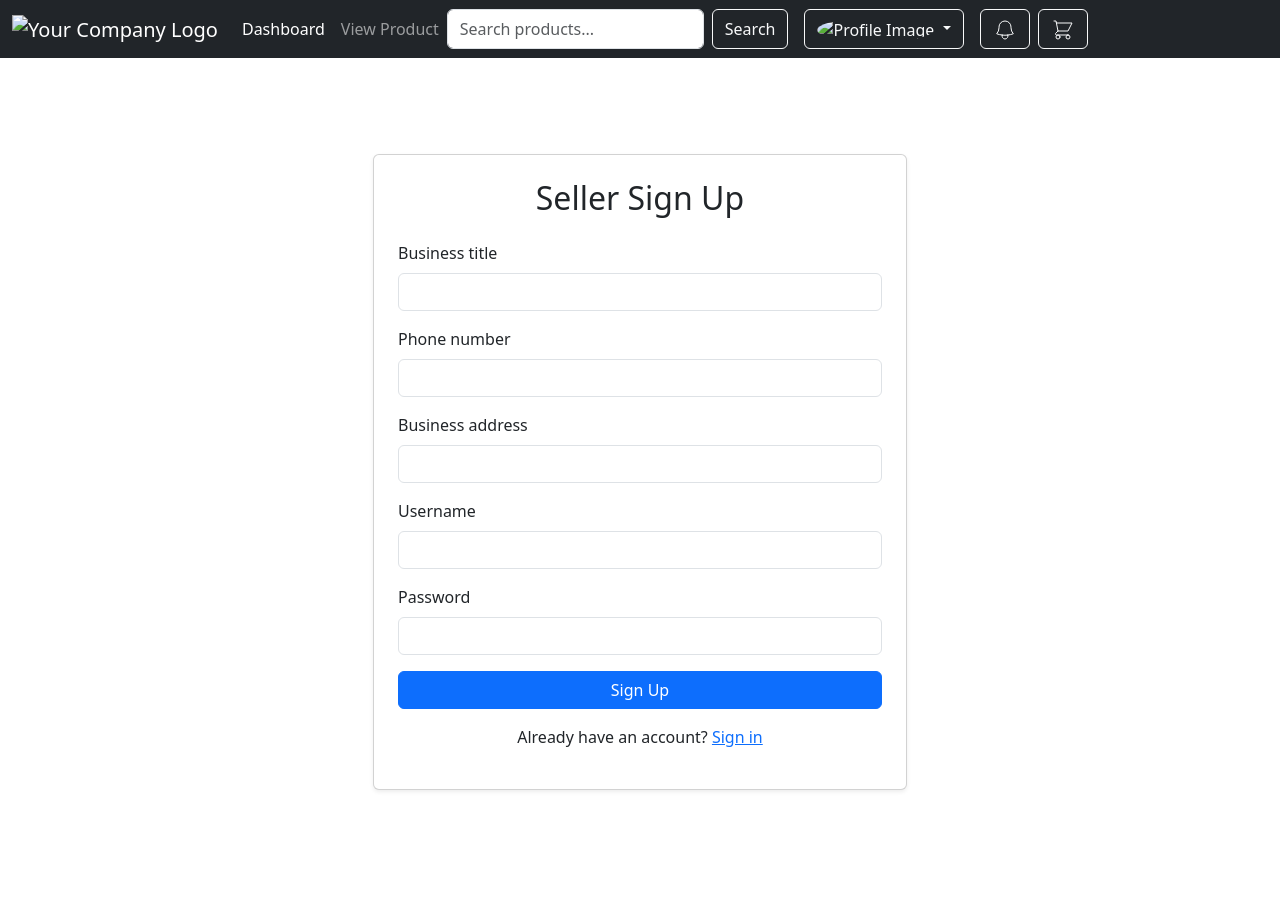
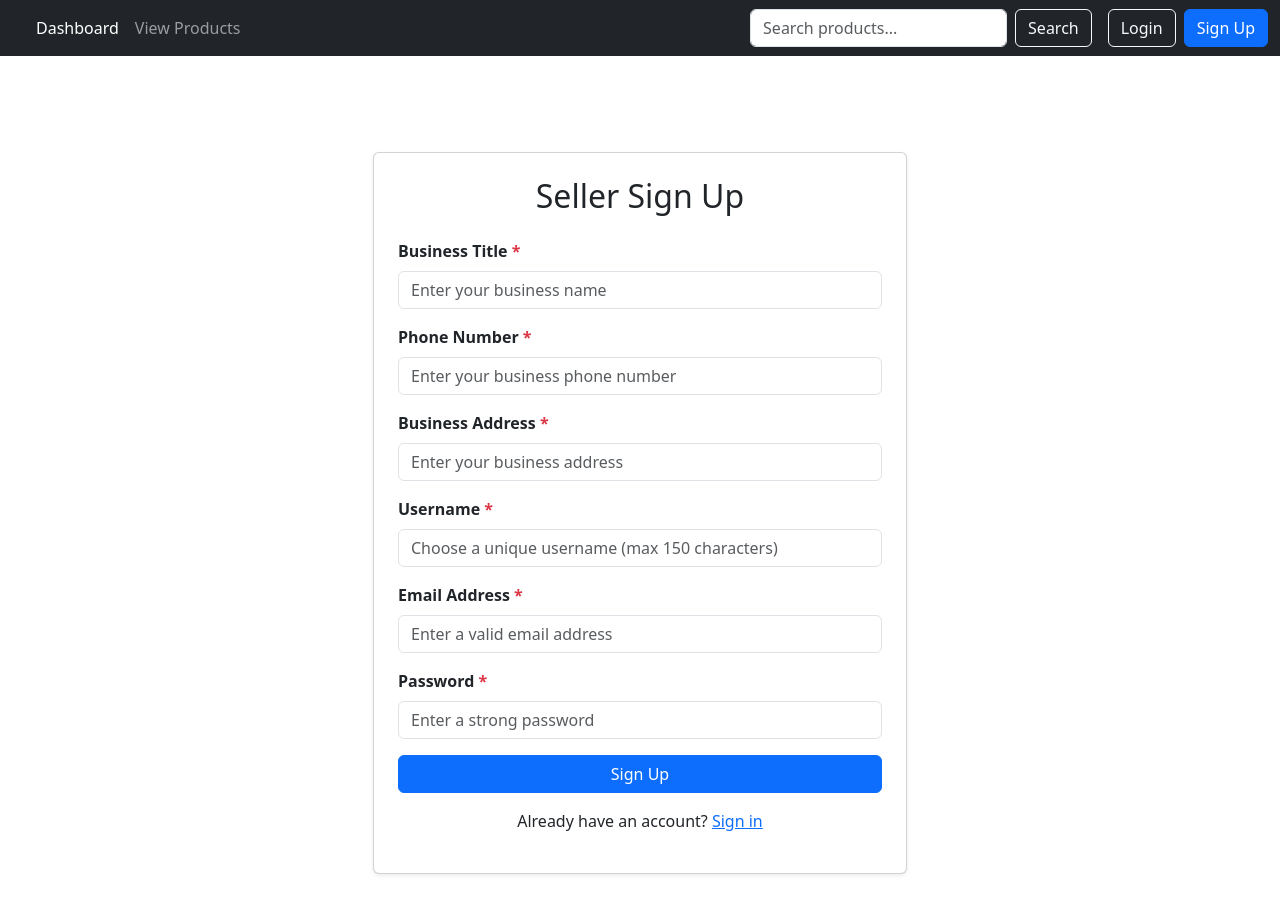
Before and after one commit to nikitamasal9/ShopSense-AI-Powered-Review-Insights, a Django app: page /auth/seller/signup/ in a window 1280 px wide. Before the commit the page ends 791 px from the top, so only its background shows below. Run offline with Django 5.2, Linux system fonts and the light colour scheme; parts of the project's set-up code (start-up, migrations or seed data) failed here and were passed over; some libraries are stand-ins or nearby versions.

Commit message:
Update the signup forms and navbar menu

```diff
--- a/shopsense/Authentication/forms.py
+++ b/shopsense/Authentication/forms.py
@@ -3,17 +3,79 @@ from django.contrib.auth.models import User
 from .models import Customer, Seller
 
 class CustomerSignUpForm(forms.ModelForm):
-    username = forms.CharField(max_length=100)
-    password = forms.CharField(widget=forms.PasswordInput)
+    username = forms.CharField(
+        max_length=150,  # Matches Django's User model max_length
+        label="Username",
+        help_text="Choose a unique username (max 150 characters)",
+        required=True
+    )
+    email = forms.EmailField(
+        label="Email Address",
+        help_text="Enter a valid email address",
+        required=True
+    )
+    password = forms.CharField(
+        widget=forms.PasswordInput,
+        label="Password",
+        help_text="Enter a strong password",
+        required=True
+    )
 
     class Meta:
         model = Customer
         fields = ['phone_number', 'address']
+        labels = {
+            'phone_number': "Phone Number",
+            'address': "Address",
+        }
+        help_texts = {
+            'phone_number': "Enter your phone number",
+            'address': "Enter your full address",
+        }
+
+    def save(self, commit=True):
+        # Override save to handle User creation separately in the view
+        customer = super().save(commit=False)
+        if commit:
+            customer.save()
+        return customer
 
 class SellerSignUpForm(forms.ModelForm):
-    username = forms.CharField(max_length=100)
-    password = forms.CharField(widget=forms.PasswordInput)
+    username = forms.CharField(
+        max_length=150,  # Matches Django's User model max_length
+        label="Username",
+        help_text="Choose a unique username (max 150 characters)",
+        required=True
+    )
+    email = forms.EmailField(
+        label="Email Address",
+        help_text="Enter a valid email address",
+        required=True
+    )
+    password = forms.CharField(
+        widget=forms.PasswordInput,
+        label="Password",
+        help_text="Enter a strong password",
+        required=True
+    )
 
     class Meta:
         model = Seller
         fields = ['business_title', 'phone_number', 'business_address']
+        labels = {
+            'business_title': "Business Title",
+            'phone_number': "Phone Number",
+            'business_address': "Business Address",
+        }
+        help_texts = {
+            'business_title': "Enter your business name",
+            'phone_number': "Enter your business phone number",
+            'business_address': "Enter your business address",
+        }
+
+    def save(self, commit=True):
+        # Override save to handle User creation separately in the view
+        seller = super().save(commit=False)
+        if commit:
+            seller.save()
+        return seller
--- a/shopsense/Authentication/templates/seller_signup.html
+++ b/shopsense/Authentication/templates/seller_signup.html
@@ -1,4 +1,4 @@
-<!-- templates/auth/customer_signup.html -->
+<!-- templates/auth/seller_signup.html -->
 {% extends 'base.html' %}
 
 {% block content %}
@@ -20,19 +20,23 @@
                         </div>
                     {% endif %}
 
-                    <form method="POST">
+                    <form method="POST" class="needs-validation" novalidate>
                         {% csrf_token %}
                         {% for field in form %}
                             <div class="mb-3">
-                                <label class="form-label" for="{{ field.id_for_label }}">
+                                <label for="{{ field.id_for_label }}" class="form-label fw-bold">
                                     {{ field.label }}
+                                    {% if field.field.required %}<span class="text-danger">*</span>{% endif %}
                                 </label>
                                 <input
-                                    type="{{ field.field.widget.input_type }}"
+                                    type="{{ field.field.widget.input_type|default:'text' }}"
                                     name="{{ field.name }}"
                                     id="{{ field.id_for_label }}"
                                     class="form-control {% if field.errors %}is-invalid{% endif %}"
-                                    value="{{ field.value|default:'' }}"
+                                    value="{{ field.value|default_if_none:'' }}"
+                                    {% if field.field.required %}required{% endif %}
+                                    placeholder="{{ field.help_text|default:'' }}"
+                                    {% if field.name == 'email' %}type="email"{% endif %}
                                 >
                                 {% if field.errors %}
                                     <div class="invalid-feedback">
@@ -60,7 +64,5 @@
     </div>
 </div>
 
-<!-- Bootstrap 5 CSS and JS -->
-<link href="https://cdn.jsdelivr.net/npm/bootstrap@5.3.0/dist/css/bootstrap.min.css" rel="stylesheet">
-<script src="https://cdn.jsdelivr.net/npm/bootstrap@5.3.0/dist/js/bootstrap.bundle.min.js"></script>
+<!-- Bootstrap dependencies should be in base.html -->
 {% endblock %}
--- a/shopsense/Authentication/urls.py
+++ b/shopsense/Authentication/urls.py
@@ -6,5 +6,9 @@ urlpatterns = [
     # path('signup/', views.sign_up, name='sign_up'),
     path('onboarding/', views.onboarding, name='onboarding'),
     path('customer/signup/', views.customer_signup, name='customer_signup'),
+    # path('search/', views.search, name='search'),
+    # path('profile/', views.profile, name='profile'),
+    # path('settings/', views.settings, name='settings'),
+    path('logout/', views.user_logout, name='logout'),
     path('seller/signup/', views.seller_signup, name='seller_signup'),
 ]
--- a/shopsense/Authentication/views.py
+++ b/shopsense/Authentication/views.py
@@ -1,22 +1,35 @@
 from django.http import HttpResponse
 from django.shortcuts import redirect, render
 from django.contrib.auth.models import User
-from django.contrib.auth import login
+from django.contrib.auth import login,logout, authenticate
+from django.contrib import messages
+
 
 from .forms import CustomerSignUpForm, SellerSignUpForm
 
 # Create your views here.
 def user_login(request):
   if request.method == 'POST':
-    print(request.POST)
-    return HttpResponse("Sign in page")
+    email = request.POST.get('email')
+    password = request.POST.get('password')
+    try:
+        user = User.objects.get(email=email)
+        user = authenticate(request, username=user.username, password=password)
+        if user is not None:
+            login(request, user)
+            messages.success(request, f"Welcome back, {user.username}!")
+            return redirect('/')
+        else:
+            messages.error(request, "Invalid email or password.")
+    except User.DoesNotExist:
+        messages.error(request, "User does not exist.")
   return render(request, 'signin.html')
 
 def customer_signup(request):
     if request.method == 'POST':
         form = CustomerSignUpForm(request.POST)
         if form.is_valid():
-            user = User.objects.create_user(username=form.cleaned_data['username'], password=form.cleaned_data['password'])
+            user = User.objects.create_user(username=form.cleaned_data['username'],email=form.cleaned_data['email'],password=form.cleaned_data['password'])
             customer = form.save(commit=False)
             customer.user = user
             customer.save()
@@ -31,7 +44,7 @@ def seller_signup(request):
     if request.method == 'POST':
         form = SellerSignUpForm(request.POST)
         if form.is_valid():
-            user = User.objects.create_user(username=form.cleaned_data['username'], password=form.cleaned_data['password'])
+            user = User.objects.create_user(username=form.cleaned_data['username'],email=form.cleaned_data['email'], password=form.cleaned_data['password'])
             seller = form.save(commit=False)
             seller.user = user
             seller.save()
@@ -50,4 +63,12 @@ def onboarding(request):
             return redirect('customer_signup')
         elif user_type == 'seller':
             return redirect('seller_signup')
+        messages.error(request, "Please select a valid user type.")
     return render(request, 'onboarding.html')
+
+def user_logout(request):
+    if request.method == 'POST' or request.method == 'GET':
+        logout(request)
+        messages.success(request, "You have been successfully logged out.")
+        return redirect('home')
+    return render(request, 'logout.html')
--- a/shopsense/theme/templates/base.html
+++ b/shopsense/theme/templates/base.html
@@ -1,32 +1,26 @@
-{% comment %} {% load static tailwind_tags %} {% endcomment %}
 {% load static %}
 <!DOCTYPE html>
 <html lang="en">
 <head>
-    <title>ShopSense</title>
     <meta charset="UTF-8">
     <meta name="viewport" content="width=device-width, initial-scale=1.0">
     <meta http-equiv="X-UA-Compatible" content="ie=edge">
-		<link href="https://cdn.jsdelivr.net/npm/bootstrap@5.0.2/dist/css/bootstrap.min.css" rel="stylesheet" integrity="sha384-EVSTQN3/azprG1Anm3QDgpJLIm9Nao0Yz1ztcQTwFspd3yD65VohhpuuCOmLASjC" crossorigin="anonymous">
-    {% comment %} {% tailwind_css %} {% endcomment %}
-
+    <title>{% block title %}ShopSense{% endblock %}</title>
+    <!-- Bootstrap 5.3.0 CSS -->
+    <link href="https://cdn.jsdelivr.net/npm/bootstrap@5.3.0/dist/css/bootstrap.min.css" rel="stylesheet" integrity="sha384-9ndCyUaIbzAi2FUVXJi0CjmCapSmO7SnpJef0486qhLnuZ2cdeRhO02iuK6FUUVM" crossorigin="anonymous">
+    {% block extra_css %}{% endblock %}
 </head>
 <body>
-	{% include 'navbar.html' %}
+    {% include 'navbar.html' %}
 
-	<div class="container mt-5">
-			{% block content %}{% endblock %}
-	</div>
-
-	<!-- Bootstrap JS, Popper.js, and jQuery -->
-	<script src="https://code.jquery.com/jquery-3.6.0.min.js"></script>
-	<script src="https://cdn.jsdelivr.net/npm/@popperjs/core@2.11.6/dist/umd/popper.min.js" integrity="sha384-oBqDVmMz4fnFO9gybF2JQF3zw2p6z9U2Epvz0jpD/j3dPryaPBn6jp7IJv2Tq4gE" crossorigin="anonymous"></script>
-	<script src="https://cdn.jsdelivr.net/npm/bootstrap@5.3.0-alpha1/dist/js/bootstrap.min.js" integrity="sha384-pzjw8f+ua7Kw1TIq0l7jx/9zZ1V3W4g6pAk97EjSu4z3kVd1PpVlbw5tqiTcFkk6" crossorigin="anonymous"></script>
-</body>
-{% comment %} <body class="bg-gray-50 font-serif leading-normal tracking-normal">
-    {% include 'navbar.html' %}
-    <div class="container mx-auto px-4">
+    <div class="container mt-5">
         {% block content %}{% endblock %}
     </div>
-</body> {% endcomment %}
+
+    <!-- Bootstrap 5.3.0 JS Bundle (includes Popper.js) -->
+    <script src="https://cdn.jsdelivr.net/npm/bootstrap@5.3.0/dist/js/bootstrap.bundle.min.js" integrity="sha384-geWF76RCwLtnZ8qwWowPQNguL3RmwHVBC9FhGdlKrxdiJJigb/j/68SIy3Te4Bkz" crossorigin="anonymous"></script>
+    <!-- jQuery (optional, only if needed for custom scripts) -->
+    <script src="https://code.jquery.com/jquery-3.6.0.min.js" integrity="sha256-/xUj+3OJU5yExlq6GSYGSHk7tPXikynS7ogEvDej/m4=" crossorigin="anonymous"></script>
+    {% block extra_js %}{% endblock %}
+</body>
 </html>
--- a/shopsense/theme/templates/navbar.html
+++ b/shopsense/theme/templates/navbar.html
@@ -2,7 +2,7 @@
 <nav class="navbar navbar-expand-lg navbar-dark bg-dark">
     <div class="container-fluid">
         <a class="navbar-brand" href="{% url 'home' %}">
-            <img src="" alt="Your Company Logo" class="h-8 w-auto">
+            {% comment %} <img src="{% static 'images/logo.png' %}" alt="Your Company Logo" class="h-8 w-auto" onerror="this.src='{% static 'images/fallback_logo.png' %}'"> {% endcomment %}
         </a>
         <!-- Mobile menu toggle -->
         <button class="navbar-toggler" type="button" data-bs-toggle="collapse" data-bs-target="#navbarNav" aria-controls="navbarNav" aria-expanded="false" aria-label="Toggle navigation">
@@ -12,45 +12,75 @@
         <div class="collapse navbar-collapse" id="navbarNav">
             <ul class="navbar-nav me-auto mb-2 mb-lg-0">
                 <li class="nav-item">
-                    <a class="nav-link active" href="#">Dashboard</a>
+                    <a class="nav-link active" href="{% url 'home' %}">Dashboard</a>
                 </li>
                 <li class="nav-item">
-                    <a class="nav-link" href="{% url 'home' %}">View Product</a>
+                    <a class="nav-link" href="/products">View Products</a>
                 </li>
-
+            </ul>
 
             <!-- Search Form -->
-            <form class="d-flex ms-auto" method="get" action="">
+            <form class="d-flex ms-auto my-2 my-lg-0" method="get" action="#">
                 <input class="form-control me-2" type="search" name="query" placeholder="Search products..." aria-label="Search" value="{{ request.GET.query }}">
                 <button class="btn btn-outline-light" type="submit">Search</button>
             </form>
 
+            {% if user.is_authenticated %}
+                <!-- Authenticated User Section -->
+                <div class="d-flex align-items-center ms-3 me-3 text-white">
+                    <span>Hello, {{ user.username }}</span>
+                </div>
+
                 <!-- Profile dropdown -->
                 <div class="dropdown ms-3">
-                <button class="btn btn-outline-light dropdown-toggle" type="button" id="profileMenuButton" data-bs-toggle="dropdown" aria-expanded="false">
-                    <img src="" alt="Profile Image" class="rounded-circle" width="30" height="30">
+                    <button
+                        class="btn btn-outline-light dropdown-toggle"
+                        type="button"
+                        id="profileMenuButton"
+                        data-bs-toggle="dropdown"
+                        aria-expanded="false"
+                    >
+                        <span class="d-none d-lg-inline">{{ user.username }}</span>
                     </button>
                     <ul class="dropdown-menu dropdown-menu-end" aria-labelledby="profileMenuButton">
                         <li><a class="dropdown-item" href="#">Profile</a></li>
                         <li><a class="dropdown-item" href="#">Settings</a></li>
-                    <li><a class="dropdown-item" href="#">Log out</a></li>
+                        <li><hr class="dropdown-divider"></li>
+                        <li><a class="dropdown-item" href="{% url 'logout' %}">Log out</a></li>
                     </ul>
                 </div>
 
                 <!-- Notifications and Cart Icons -->
                 <div class="d-flex ms-3">
-                <button class="btn btn-outline-light me-2" type="button" data-bs-toggle="tooltip" data-bs-placement="top" title="View Notifications">
+                    <button class="btn btn-outline-light me-2 position-relative" type="button" data-bs-toggle="tooltip" data-bs-placement="top" title="View Notifications">
                         <svg xmlns="http://www.w3.org/2000/svg" fill="none" viewBox="0 0 24 24" stroke="currentColor" width="24" height="24">
                             <path stroke-linecap="round" stroke-linejoin="round" d="M14.857 17.082a23.848 23.848 0 0 0 5.454-1.31A8.967 8.967 0 0 1 18 9.75V9A6 6 0 0 0 6 9v.75a8.967 8.967 0 0 1-2.312 6.022c1.733.64 3.56 1.085 5.455 1.31m5.714 0a24.255 24.255 0 0 1-5.714 0m5.714 0a3 3 0 1 1-5.714 0" />
                         </svg>
+                        <!-- Optional notification badge -->
+                        <span class="position-absolute top-0 start-100 translate-middle badge rounded-pill bg-danger">
+                            3
+                            <span class="visually-hidden">unread notifications</span>
+                        </span>
                     </button>
 
-                <button class="btn btn-outline-light" type="button" data-bs-toggle="tooltip" data-bs-placement="top" title="View Cart">
+                    <button class="btn btn-outline-light position-relative" type="button" data-bs-toggle="tooltip" data-bs-placement="top" title="View Cart">
                         <svg xmlns="http://www.w3.org/2000/svg" fill="none" viewBox="0 0 24 24" stroke="currentColor" width="24" height="24">
                             <path stroke-linecap="round" stroke-linejoin="round" d="M3 3h2l.4 2M7 13h10l4-8H5.4M7 13L5.4 5M7 13l-2.293 2.293c-.63.63-.184 1.707.707 1.707H17m0 0a2 2 0 100 4 2 2 0 000-4zm-8 2a2 2 0 11-4 0 2 2 0 014 0z" />
                         </svg>
+                        <!-- Optional cart item count -->
+                        <span class="position-absolute top-0 start-100 translate-middle badge rounded-pill bg-danger">
+                            2
+                            <span class="visually-hidden">items in cart</span>
+                        </span>
                     </button>
                 </div>
+            {% else %}
+                <!-- Login Section for Unauthenticated Users -->
+                <div class="d-flex ms-3 my-2 my-lg-0">
+                    <a href="/auth/signin" class="btn btn-outline-light me-2">Login</a>
+                    <a href="{% url 'onboarding' %}" class="btn btn-primary">Sign Up</a>
+                </div>
+            {% endif %}
         </div>
     </div>
 </nav>
```
Also changed, not shown: shopsense/Authentication/templates/customer_signup.html (+2 -21 lines), shopsense/Authentication/templates/logout.html (added, +22 -0 lines), shopsense/Authentication/templates/onboarding.html (+6 -8 lines), 1 other file. Lines whose indentation alone changed are shown as unchanged.
